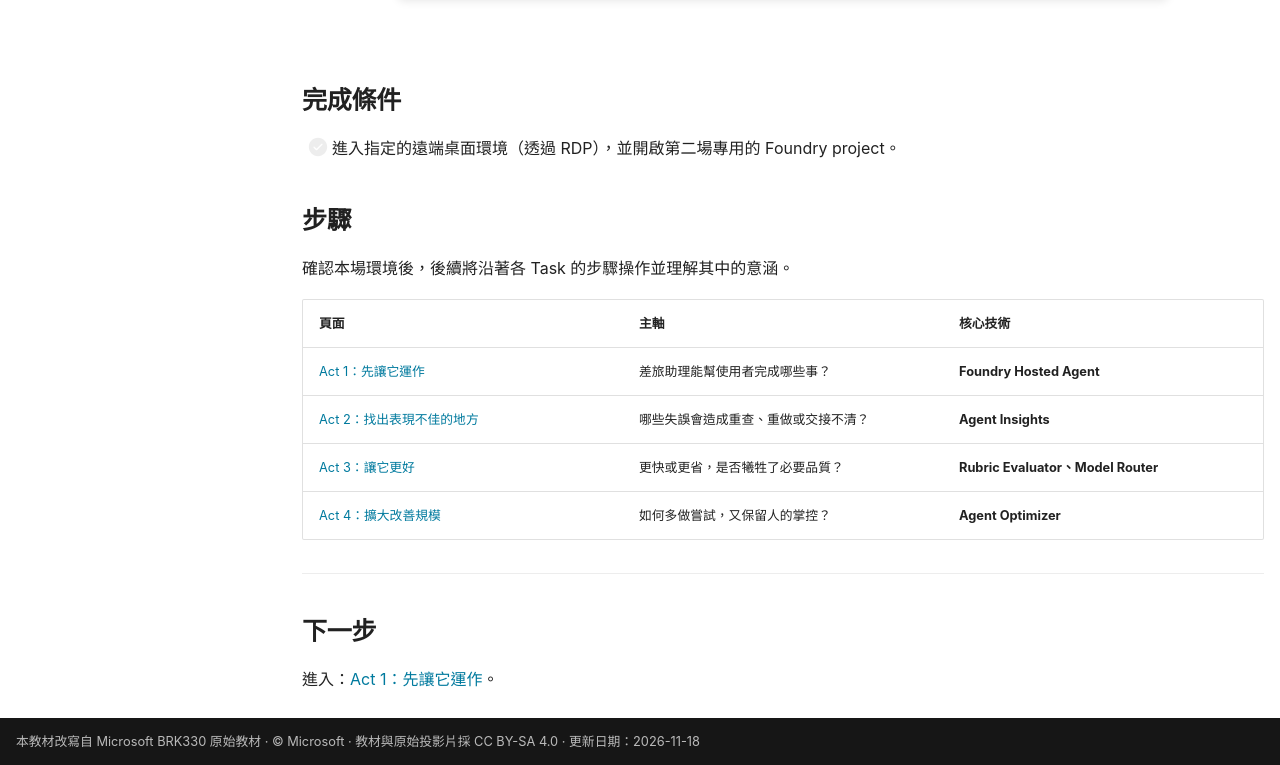
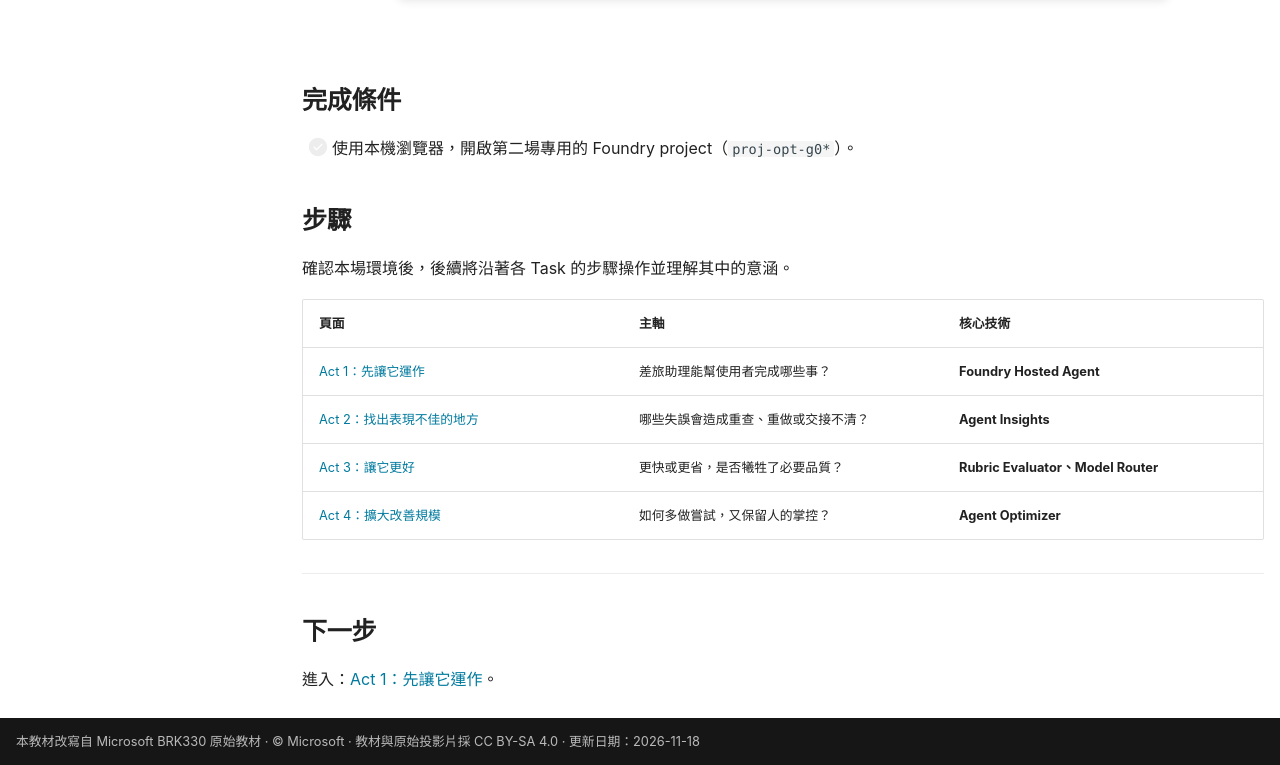
Before and after one commit to ownway22/workshop-agent-optimization-pages, a plain HTML site: page getting-started/index.html in a window 1280 px wide. Shown: the part 895-1660 px from the top of the page. Drawn offline with Linux system fonts and the light colour scheme.

Commit message:
Publish latest preparation updates with MkDocs 1.6.1
Co-authored-by: Copilot <223556219+Copilot@users.noreply.github.com>

```diff
--- a/getting-started/index.html
+++ b/getting-started/index.html
@@ -543,7 +543,7 @@
 <p><span id="readiness"></span></p>
 <h2 id="完成條件">完成條件<a class="headerlink" href="#完成條件" title="Permanent link">¶</a></h2>
 <ul class="task-list">
-<li class="task-list-item"><label class="task-list-control"><input type="checkbox" disabled=""><span class="task-list-indicator"></span></label> 進入指定的遠端桌面環境（透過 RDP），並開啟第二場專用的 Foundry project。</li>
+<li class="task-list-item"><label class="task-list-control"><input type="checkbox" disabled=""><span class="task-list-indicator"></span></label> 使用本機瀏覽器，開啟第二場專用的 Foundry project（<code>proj-opt-g0*</code>）。</li>
 </ul>
 <h2 id="步驟">步驟<a class="headerlink" href="#步驟" title="Permanent link">¶</a></h2>
 <p>確認本場環境後，後續將沿著各 Task 的步驟操作並理解其中的意涵。</p>
```
Also changed, not shown: search/search_index.json (+1 -1 lines), 1 other file.
